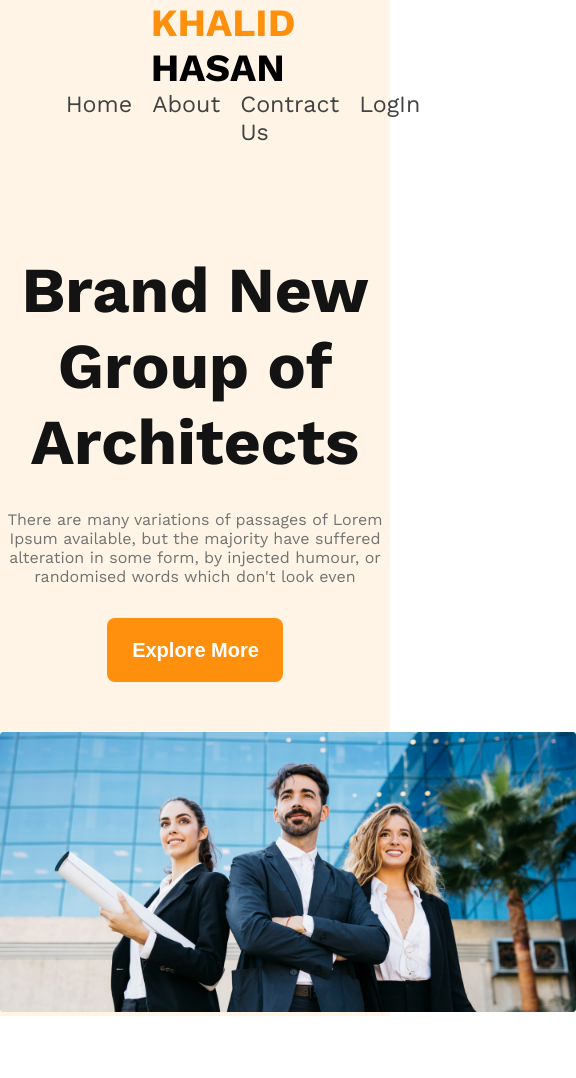
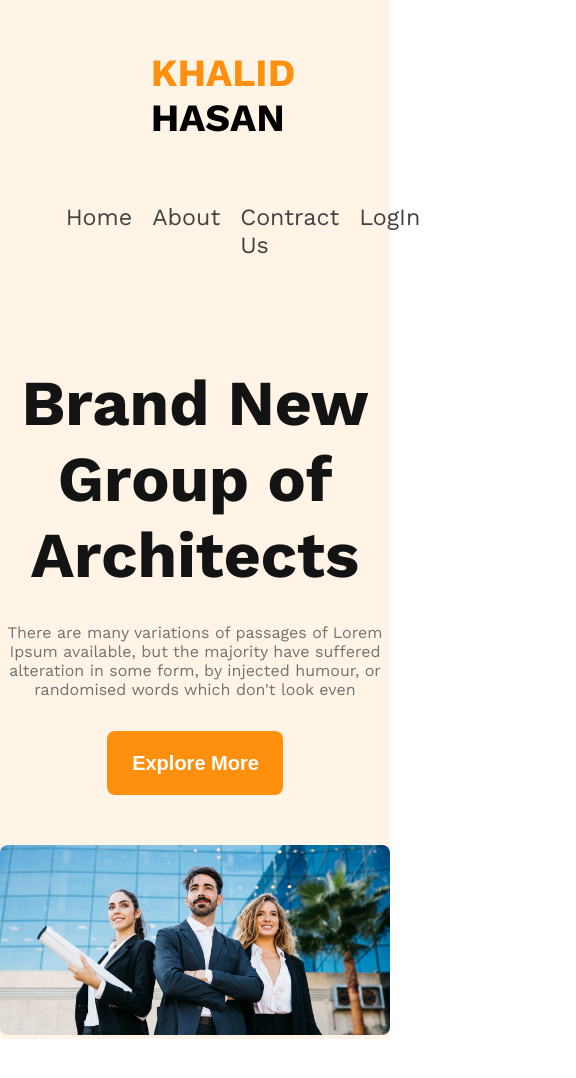
Before and after one commit to Khalid0858/G3-Architecture, a plain HTML site: page index.html in a window 390 px wide. Shown: the whole page, 576 px wide, since content can reach past the window. Before the commit the page ends 1016 px from the top, so only its background shows below. Drawn offline with nearby package versions, Linux system fonts and the light colour scheme.

Commit message:
Image responsive

```diff
--- a/design/styles.css
+++ b/design/styles.css
@@ -28,6 +28,10 @@
     background-color:rgba(255, 144, 14, 0.1);
 }
 
+
+/* Header Section Style */
+
+
 .navigator_card{
     max-width: 1440px;
     display: flex;
@@ -35,12 +39,18 @@
     margin:0px 223px;
     align-content: center;
 }
-
+.na{
+    margin-top: 50px;
+}
 ul{
   display: flex;
   gap: 20px;
   list-style: none;
 
+}
+
+.nav_list{
+    margin-top: 63px;
 }
  ul li a{
     text-decoration: none;
@@ -81,8 +91,12 @@
 }
 
 .banner_img{
-    max-width: 862px;
-    margin-top: 50px;
+    width: 100%;
+    border-radius: 8px;
+}
+.ban_img{
+    max-width: 1440px;
+    margin: 50px 223px 45px 223px;
 }
 
 
@@ -107,6 +121,15 @@
     align-items:center;
 }
 .banner_img{
-    max-width: 576px;
+    width:100%;
 }
+
+.ban_img{
+    max-width:576px;
+    margin: 0 auto;
+    align-items: center;
+    margin-top: 50px;
+    margin-bottom: 45px;
 }
+
+}
--- a/index.html
+++ b/index.html
@@ -10,9 +10,9 @@
     <header class="header_card">
 
             <nav class="navigator_card">
-                <h3> <span class="nav_title">KHALID</span> HASAN</h3>
+                <h3 class="na"> <span class="nav_title">KHALID</span> HASAN</h3>
 
-                <ul>
+                <ul class="nav_list">
                     <li><a href="#Home">Home</a></li>
                     <li><a href="#About">About</a></li>
                     <li><a href="#Contract US">Contract Us</a></li>
@@ -33,10 +33,11 @@
         <div>
             <button class="btn_bg">Explore More</button>
         </div>
-            <img class="banner_img" src="./Images/banner.png" alt=" architecture team">
 
         </section>
-
+        <div class="ban_img">
+            <img class="banner_img" src="./Images/banner.png" alt=" architecture team">
+        </div>
 
     </header>
     <main>
```
